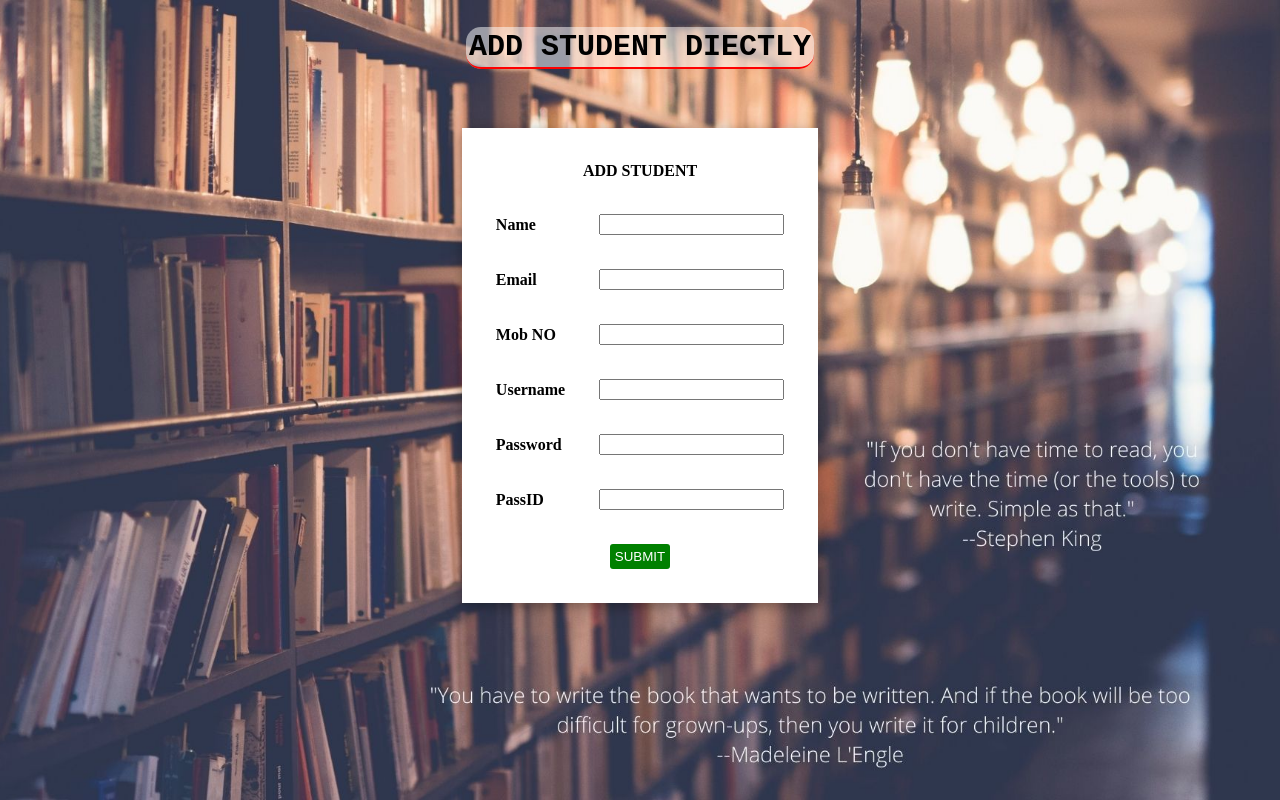
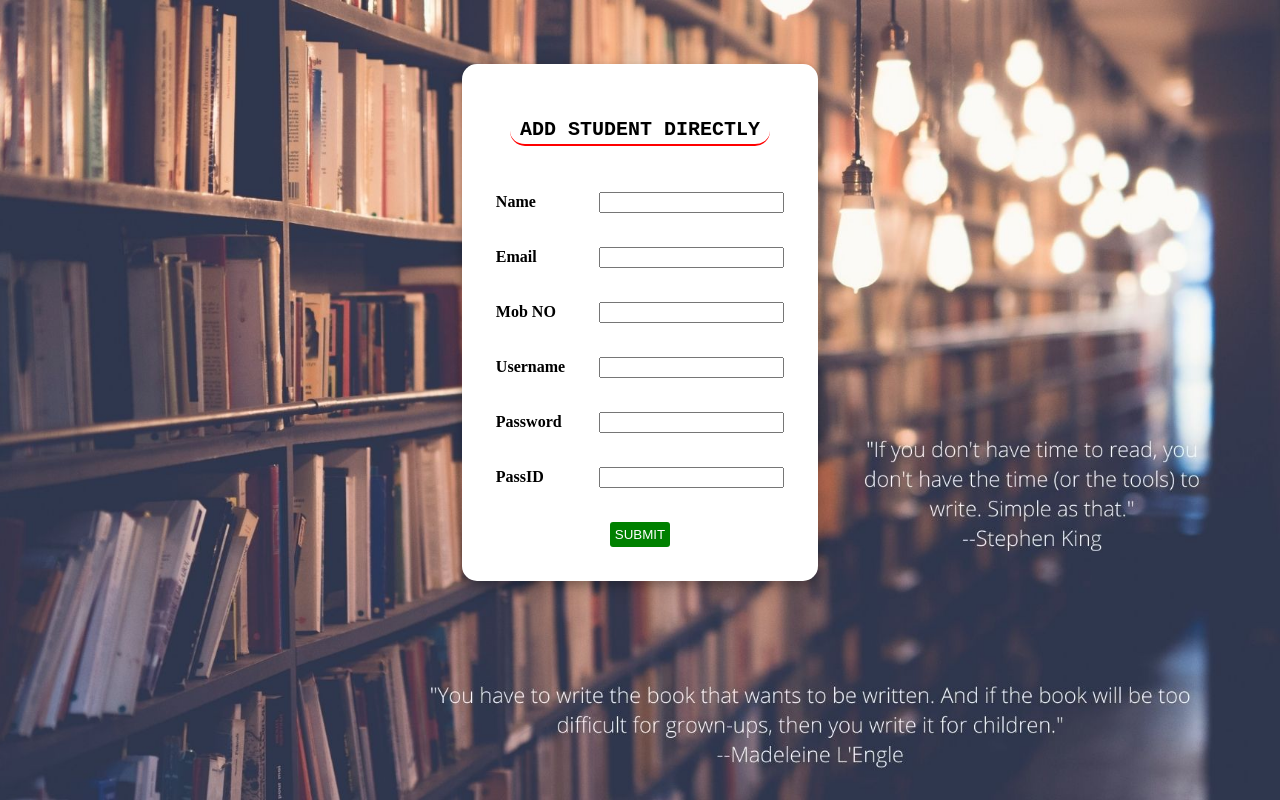
Before and after one commit to cmsubhadra/Library-Project-MCA-_-PHP, a PHP site: page /admin/add_student.php in a window 1280 px wide. Run offline with PHP 8.4, Linux system fonts and the light colour scheme; a user stored in the database is signed in.

Commit message:
add student layout changed

```diff
--- a/admin/add_student.php
+++ b/admin/add_student.php
@@ -20,6 +20,7 @@
         margin-top:4em;
         padding:1em;
         box-shadow: 0 4px 10px 0 rgba(0,0,0,0.2), 0 4px 20px 0 rgba(0,0,0,0.19);
+        border-radius:15px;
     }
     tr,td,th{
         padding:1em;
@@ -46,12 +47,14 @@
         font-family:Courier New;
         margin-top:1em;
 
-	    font-size:30px;
+	    font-size:20px;
         }
         .b-head{
             background:rgba(255,255,255,.5);
             color:black;
             padding:3px;
+            padding-left:10px;
+            padding-right:10px;
             border-radius:15px;
             text-transform:uppercase;
             border-bottom:2px solid red;
@@ -66,11 +69,10 @@
         }
 </style>
 <body>
-    <h2 class="main-head"><b class="b-head">Add student diectly</b></h2>
     <form name="form" action="#" method="POST">
         <table>
             <tr>
-                <th colspan="2" style="text-align:center">ADD STUDENT</th>
+                <th colspan="2" style="text-align:center"><h2 class="main-head"><b class="b-head">Add student directly</b></h2></th>
             </tr>
             <tr>
                 <th>Name</th>
```
